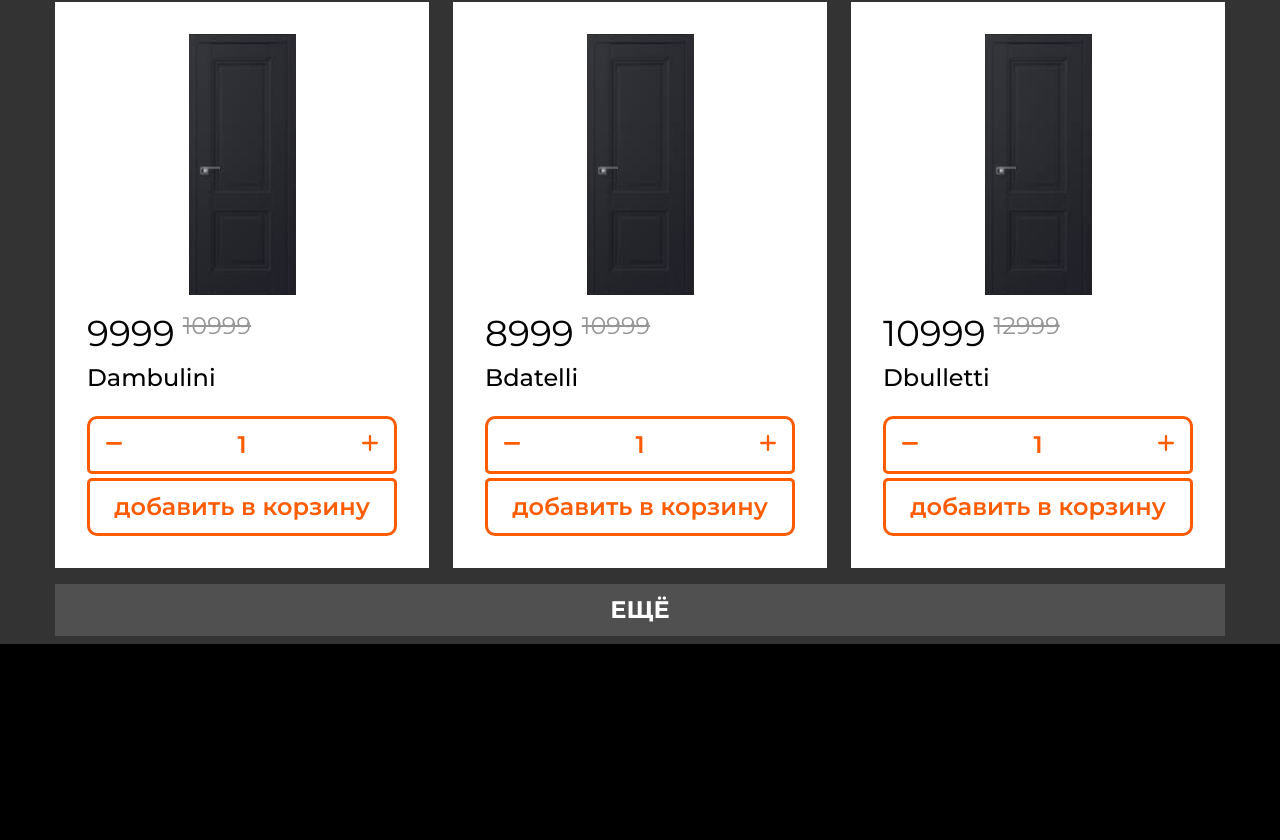
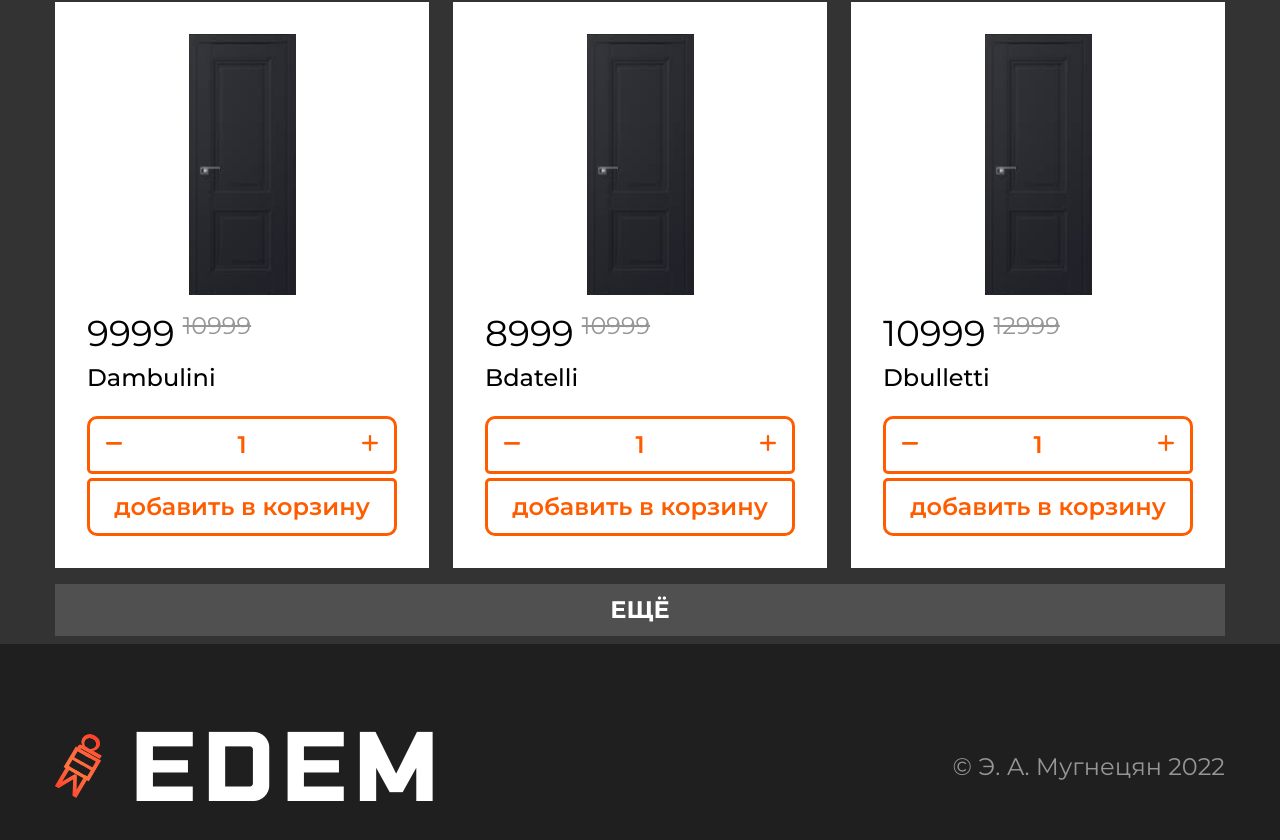
Before and after one commit to FRONTfikry/Edem-React, a React (Create React App) app: page / in a window 1280 px wide. Shown: the part 1756-2596 px from the top of the page. Before the commit the page ends 2400 px from the top, so only its background shows below. Built offline with nearby package versions, Linux system fonts and the light colour scheme.

Commit message:
feature: implement Home/Footer

```diff
--- /dev/null
+++ b/src/components/Home/Footer.js
@@ -0,0 +1,21 @@
+import React from 'react';
+
+import footerImg from '../../assets/icons/logo.svg'
+
+function Footer() {
+    return (
+        <footer className="footer">
+            <div className="container footer__container">
+                <a href="/#" className="footer__caption">
+                    <img src={footerImg} alt="" className="footer__img" />
+                    <p className="footer__name">EDEM</p>
+                </a>
+
+                <p className="footer__copyright">© Э. А. Мугнецян 2022</p>
+            </div>
+        </footer>
+    );
+}
+
+
+export default Footer;
--- a/src/pages/Home/Home.css
+++ b/src/pages/Home/Home.css
@@ -221,3 +221,52 @@
 
     box-shadow: 0px 5px 4px 5px rgba(0, 0, 0, 0.25);
 }
+
+.footer {
+    background: var(--black-1f);
+}
+
+.footer__container {
+    display: flex;
+    align-items: center;
+    justify-content: space-between;
+
+    padding: 64px 0;
+}
+
+.footer__caption {
+    display: flex;
+}
+
+.footer__caption:hover .footer__name {
+    color: var(--orange);
+    transform: translateY(8px);
+}
+
+.footer__img {
+
+}
+
+.footer__name {
+    font-family: 'Cuatra', sans-serif;
+    font-style: normal;
+    font-weight: 700;
+    font-size: 96px;
+    line-height: 116px;
+
+    color: var(--white);
+
+    transition: .3s;
+
+    margin-left: 24px;
+}
+
+.footer__copyright {
+    font-style: normal;
+    font-weight: 400;
+    font-size: 24px;
+    line-height: 29px;
+    font-feature-settings: 'pnum' on, 'lnum' on;
+
+    color: var(--gray-96)
+}
--- a/src/pages/Home/Home.js
+++ b/src/pages/Home/Home.js
@@ -5,6 +5,8 @@ import Header from '../../components/Home/Header';
 import Hero from '../../components/Home/Hero';
 import About from '../../components/Home/About';
 import Catalog from '../../components/Home/Catalog';
+
+import Footer from '../../components/Home/Footer';
 
 import './Home.css'
 
@@ -18,6 +20,7 @@ function Home() {
                 <About />
                 <Catalog />
             </main>
+            <Footer />
         </>
     );
 }
```
